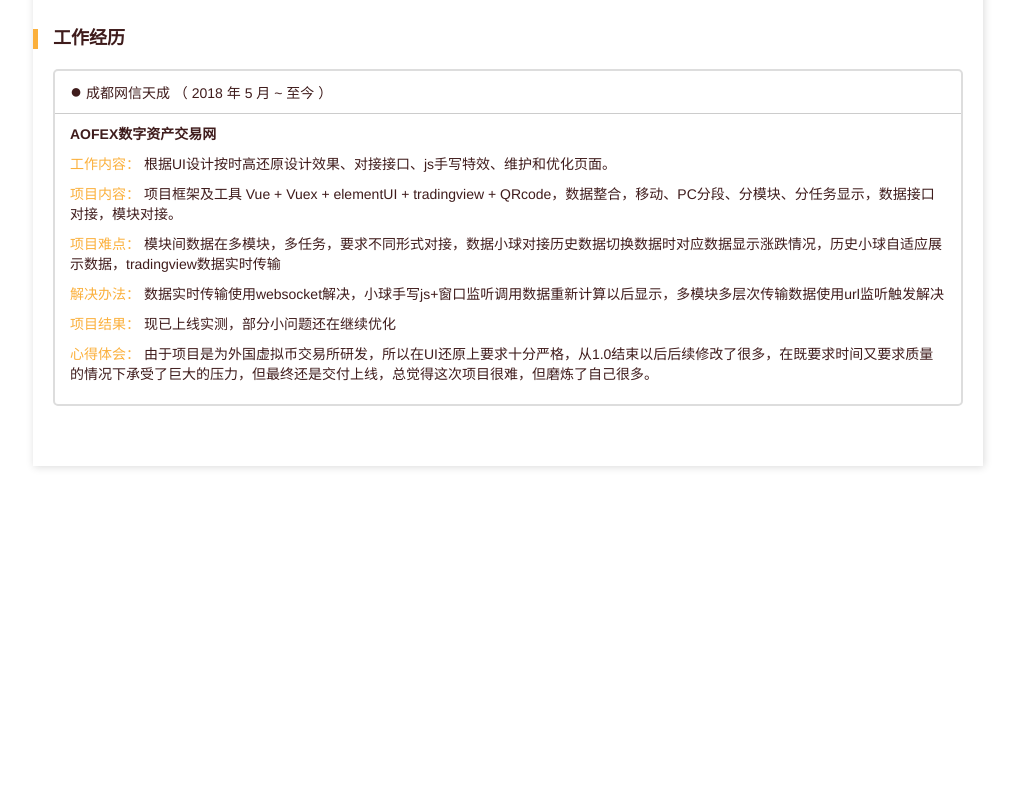
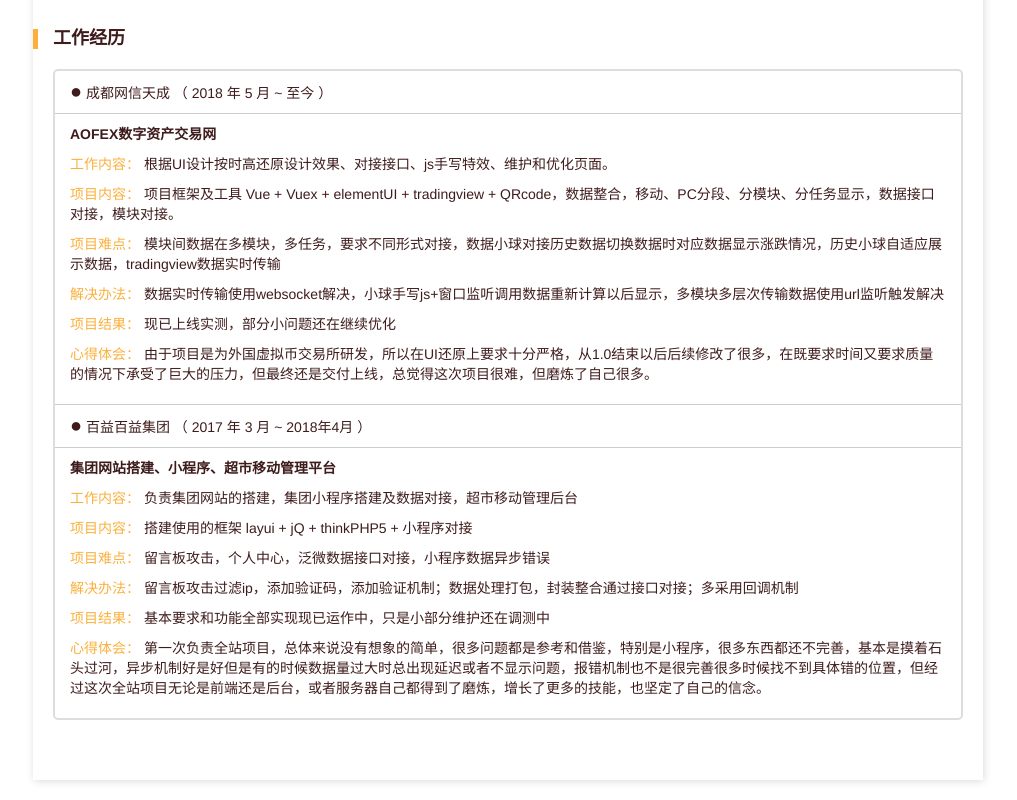
Before and after one commit to linzhifen5/blogs, a plain HTML site: page index.html in a window 1280 px wide. Shown: the part 1177-1977 px from the top of the page, without its empty margins (132-1149 px from the left). Before the commit the page ends 1663 px from the top, so only its background shows below. Drawn offline with nearby package versions, Linux system fonts and the light colour scheme.

Commit message:
添加百益

```diff
--- a/index.html
+++ b/index.html
@@ -65,13 +65,13 @@
               <i>●</i> Web前端+PHP后台
             </div>
             <div class="col-md-12 p-t-10 borderTop">
-              <i>●</i> Github：https://github.com/linzhifen5
+              <i>●</i> Github：<a href="https://github.com/linzhifen5">https://github.com/linzhifen5</a>
             </div>
             <div class="col-md-12 p-t-10 borderTop">
-              <i>●</i> https://gitee.com/linzhifen5
+              <i>●</i> 码云：<a href="https://gitee.com/linzhifen5">https://gitee.com/linzhifen5</a>
             </div>
             <div class="col-md-12 p-t-10 borderTop">
-              <i>●</i> 我的博客：https://blog.csdn.net/weixin_35773751
+              <i>●</i> 我的博客：<a href="https://blog.csdn.net/weixin_35773751">https://blog.csdn.net/weixin_35773751</a>
             </div>
           </div>
         </div>
@@ -144,9 +144,38 @@
                 <span>心得体会：</span>
                 <span>由于项目是为外国虚拟币交易所研发，所以在UI还原上要求十分严格，从1.0结束以后后续修改了很多，在既要求时间又要求质量的情况下承受了巨大的压力，但最终还是交付上线，总觉得这次项目很难，但磨炼了自己很多。</span>
               </p>
-
-
-
+            </div>
+          </div>
+          <div class="row page-table-center">
+            <div class="col-md-12 p-t-10 borderTop">
+              <i>●</i> 百益百益集团 （ 2017 年 3 月 ~ 2018年4月 ）
+            </div>
+            <div class="col-md-12 p-t-10 borderTop">
+              <p class="m-t-0"><b>集团网站搭建、小程序、超市移动管理平台</b></p>
+              <p class="flex-p">
+                <span>工作内容：</span>
+                <span>负责集团网站的搭建，集团小程序搭建及数据对接，超市移动管理后台</span>
+              </p>
+              <p class="flex-p">
+                <span>项目内容：</span>
+                <span>搭建使用的框架 layui + jQ + thinkPHP5 + 小程序对接 </span>
+              </p>
+              <p class="flex-p">
+                <span>项目难点：</span>
+                <span>留言板攻击，个人中心，泛微数据接口对接，小程序数据异步错误</span>
+              </p>
+              <p class="flex-p">
+                <span>解决办法：</span>
+                <span>留言板攻击过滤ip，添加验证码，添加验证机制；数据处理打包，封装整合通过接口对接；多采用回调机制</span>
+              </p>
+              <p class="flex-p">
+                <span>项目结果：</span>
+                <span>基本要求和功能全部实现现已运作中，只是小部分维护还在调测中</span>
+              </p>
+              <p class="flex-p">
+                <span>心得体会：</span>
+                <span>第一次负责全站项目，总体来说没有想象的简单，很多问题都是参考和借鉴，特别是小程序，很多东西都还不完善，基本是摸着石头过河，异步机制好是好但是有的时候数据量过大时总出现延迟或者不显示问题，报错机制也不是很完善很多时候找不到具体错的位置，但经过这次全站项目无论是前端还是后台，或者服务器自己都得到了磨炼，增长了更多的技能，也坚定了自己的信念。</span>
+              </p>
             </div>
           </div>
         </div>
```
Also changed, not shown: ._index.html, images/._2.ico (deleted), images/._3.JPEG (deleted), images/._4.png (deleted). Lines whose indentation alone changed are shown as unchanged.
